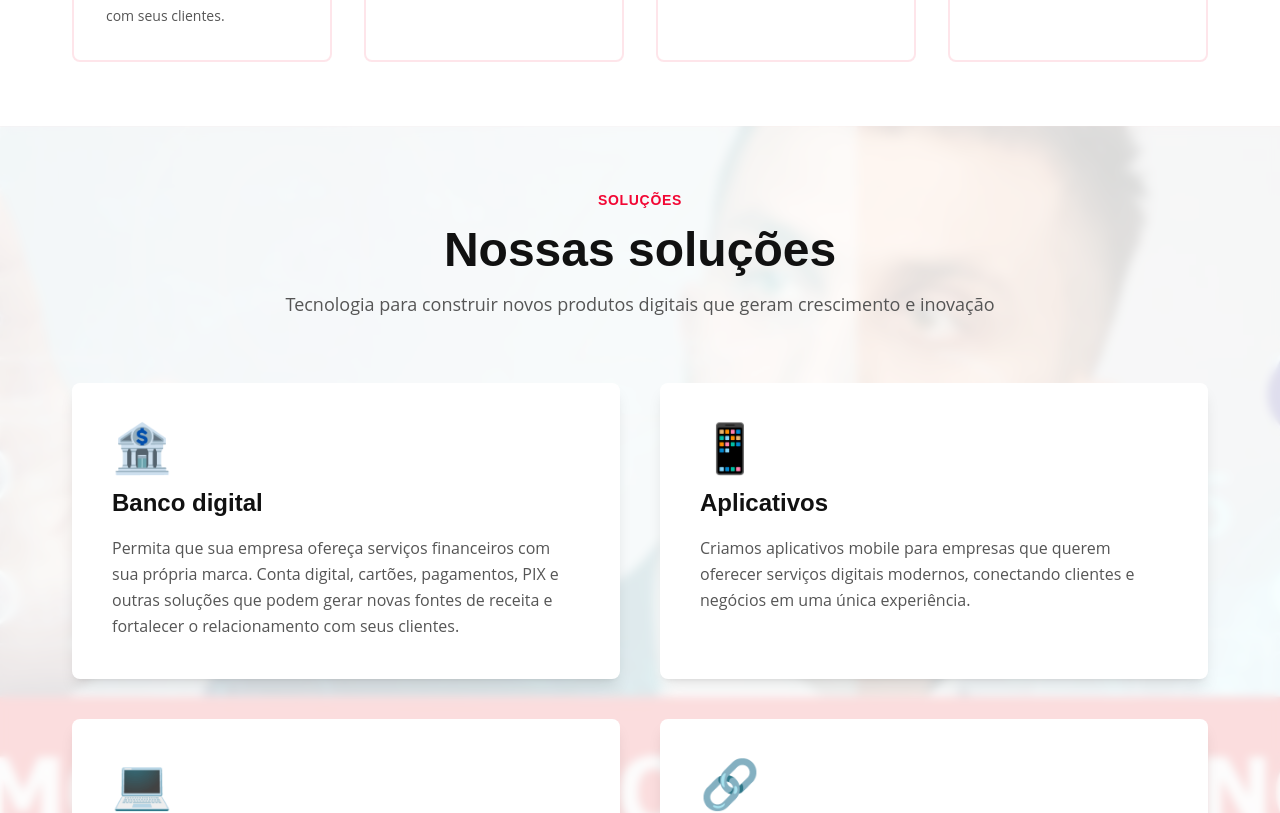
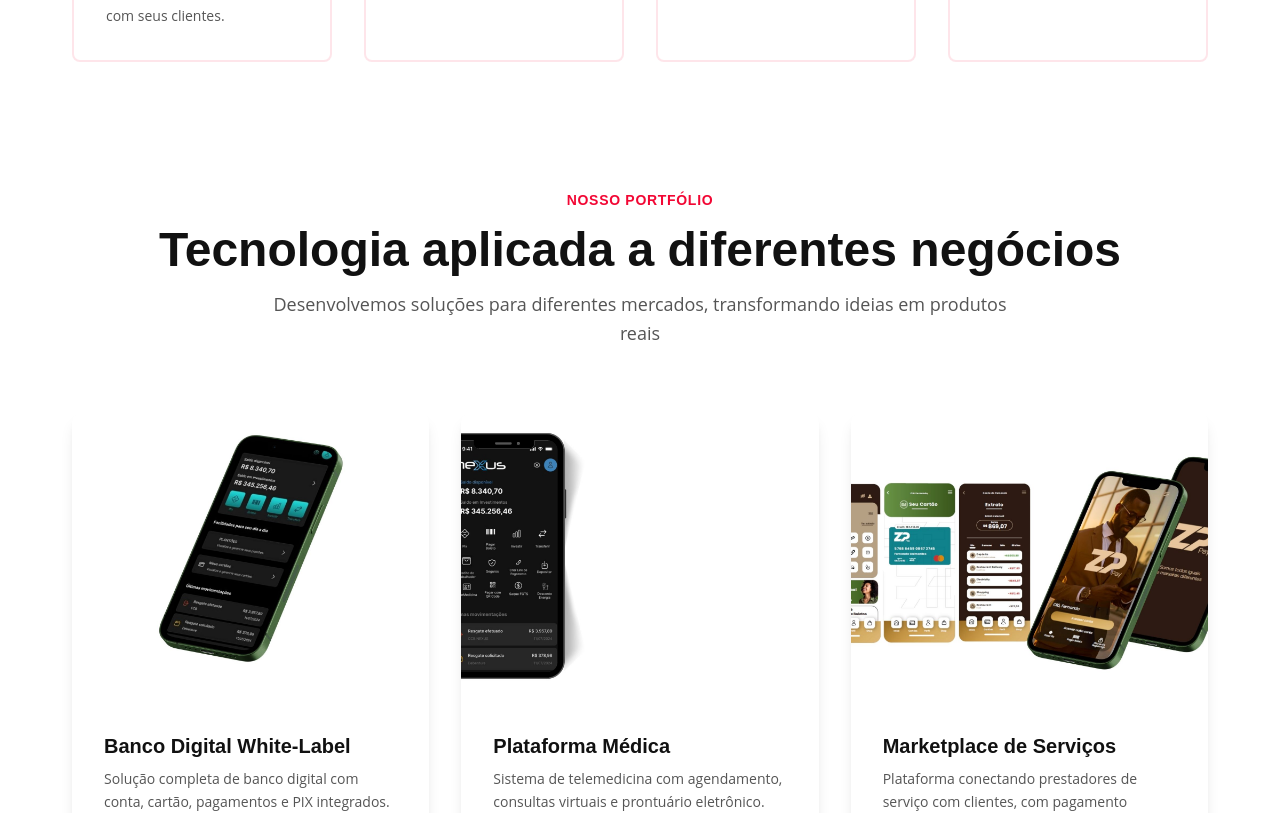
Before and after one commit to patricpz/meloz-replica, a React (Vite) app: page / in a window 1280 px wide. Shown: the part 1443-2256 px from the top of the page. Built offline with nearby package versions, Linux system fonts and the light colour scheme.

Commit message:
ajustes solucoes

```diff
--- a/src/App.jsx
+++ b/src/App.jsx
@@ -18,7 +18,7 @@ function App() {
       <main>
         <Home />
         <WhatWeDo />
-        <Solutions />
+        {/* <Solutions /> */}
         <Projects />
         <Diferencial />
         <FinalCTA />
```
